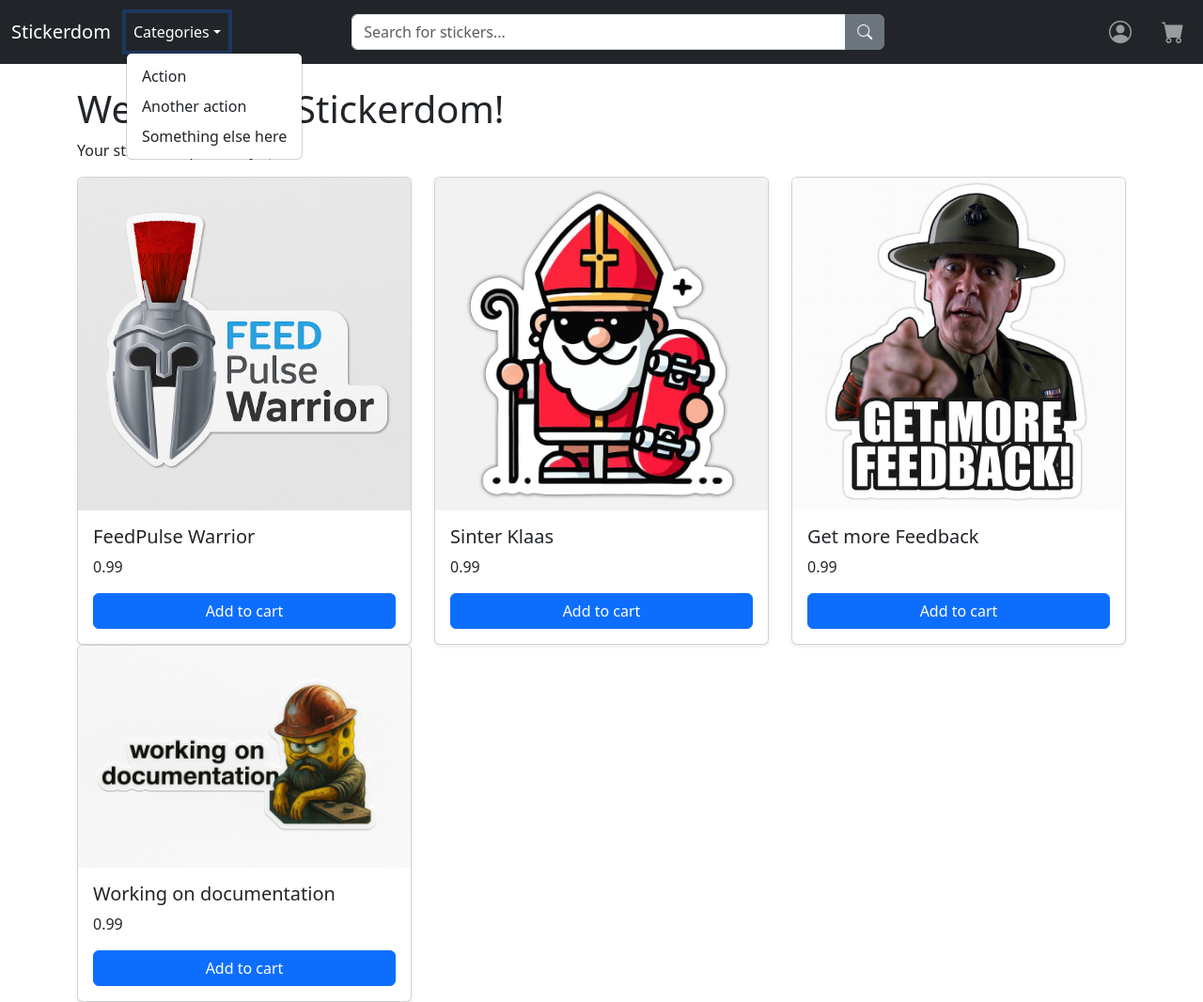
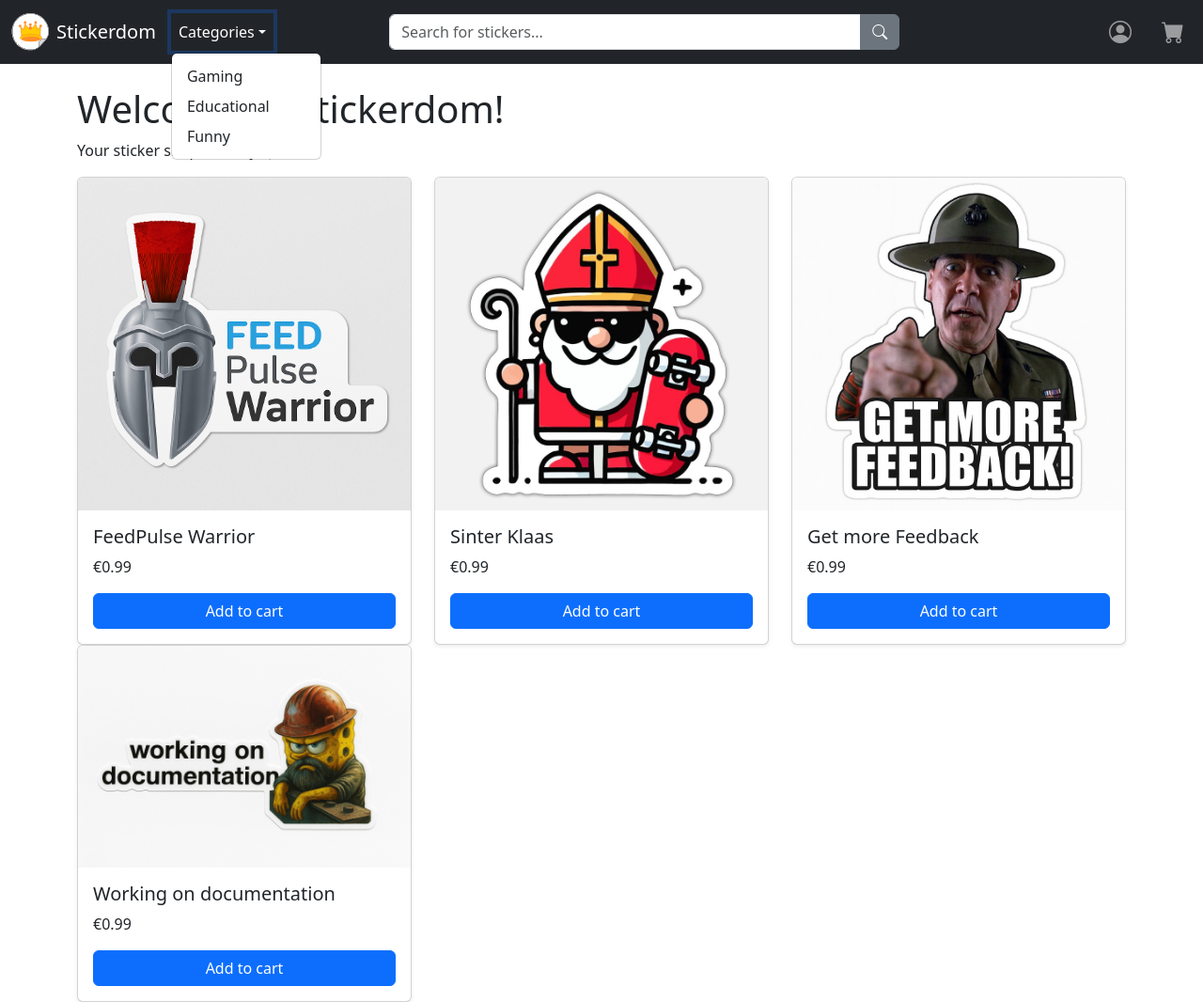
Before and after one commit to kvlvskyyy/slaptop, a Flask app: page / in a window 1280 px wide, after a click on "Categories". Shown: the whole page at 94% size. Run offline with Flask 3, Linux system fonts and the light colour scheme.

Commit message:
added logo to navbar

```diff
--- a/static/styles.css
+++ b/static/styles.css
@@ -0,0 +1,40 @@
+html, body {
+            height: 100%;
+        }
+
+        .form-signin {
+            max-width: 330px;
+            padding: 1rem;
+        }
+
+        .form-signin .form-floating:focus-within {
+            z-index: 2;
+        }
+
+        /* STYLING FOR THE INPUT STACK */
+
+        /* 1. Username (Top) */
+        #floatingUsername {
+            margin-bottom: -1px;
+            border-bottom-right-radius: 0;
+            border-bottom-left-radius: 0;
+        }
+
+        /* 2. Email (Middle) */
+        #floatingEmail {
+            margin-bottom: -1px;
+            border-radius: 0;
+        }
+
+        /* 3. Password (Middle) */
+        #floatingPassword {
+            margin-bottom: -1px;
+            border-radius: 0;
+        }
+
+        /* 4. Confirm Password (Bottom) */
+        #floatingConfirmPassword {
+            margin-bottom: 10px;
+            border-top-left-radius: 0;
+            border-top-right-radius: 0;
+        }
--- a/templates/base.html
+++ b/templates/base.html
@@ -14,15 +14,20 @@
     <meta name="viewport" content="width=device-width, initial-scale=1">
     <title>{% block title %}Stickerdom{% endblock %}</title>
 
+    <link rel="icon" href="/static/images/icons/Logo.svg" type="image/svg+xml">
     <link href="https://cdn.jsdelivr.net/npm/bootstrap@5.3.3/dist/css/bootstrap.min.css" rel="stylesheet">
     <link rel="stylesheet" href="https://cdn.jsdelivr.net/npm/bootstrap-icons@1.11.3/font/bootstrap-icons.min.css">
+    <link rel="stylesheet" href="/static/styles.css">
   </head>
   <body>
 
     <!-- ✅ NAVBAR (from your code) -->
     <nav class="navbar navbar-expand-md navbar-dark bg-dark">
       <div class="container-fluid">
-        <a class="navbar-brand" href="#">Stickerdom</a>
+        <a class="navbar-brand d-flex align-items-center" href="#">
+        <img src="/static/images/icons/Logo.svg" alt="Bootstrap" width="40" height="40" class="me-2">
+        Stickerdom
+        </a>
 
         <form class="d-flex d-md-none flex-grow-1 mx-2">
           <div class="input-group">
@@ -42,9 +47,9 @@
             <li class="nav-item dropdown">
               <a class="nav-link dropdown-toggle" href="#" data-bs-toggle="dropdown">Categories</a>
               <ul class="dropdown-menu">
-                <li><a class="dropdown-item" href="#">Action</a></li>
-                <li><a class="dropdown-item" href="#">Another action</a></li>
-                <li><a class="dropdown-item" href="#">Something else here</a></li>
+                <li><a class="dropdown-item" href="#">Gaming</a></li>
+                <li><a class="dropdown-item" href="#">Educational</a></li>
+                <li><a class="dropdown-item" href="#">Funny</a></li>
               </ul>
             </li>
           </ul>
--- a/templates/index.html
+++ b/templates/index.html
@@ -24,7 +24,7 @@ or ask Sokrat, he will help
 
       <div class="card-body">
         <h5 class="card-title">{{sticker.name}}</h5>
-        <p class="card-text">{{sticker.price}}</p>
+        <p class="card-text">€{{sticker.price}}</p>
 
         <button class="btn btn-primary w-100">
           Add to cart
```
Also changed, not shown: templates/checkout.html (+4 -3 lines), templates/login.html (+1 -43 lines), static/images/icons/Logo.svg (added).
